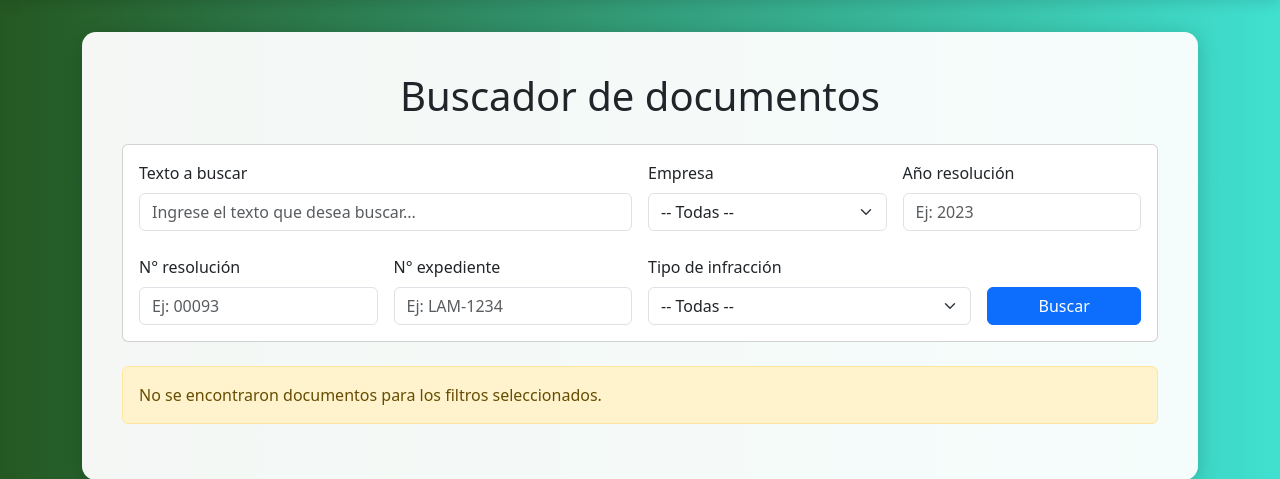
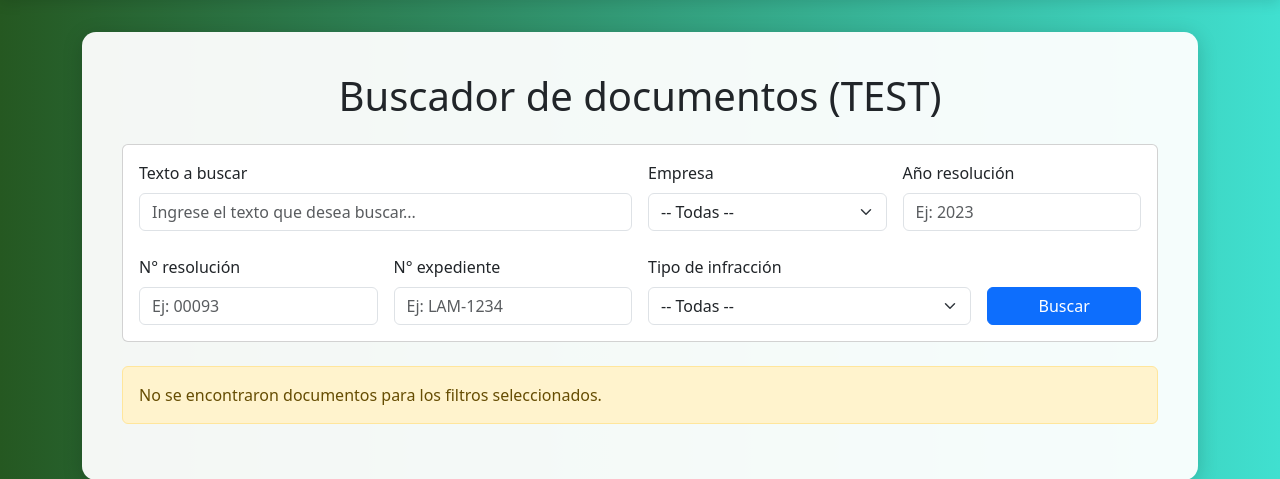
Before and after one commit to oswalsalgomez/Big_Data, a Flask app: page /buscador in a window 1280 px wide. Shown: the part 72-551 px from the top of the page. Run offline with Flask 3, Linux system fonts and the light colour scheme; data that the repository does not hold is empty; parts of the project's set-up code (start-up, migrations or seed data) failed here and were passed over.

Commit message:
se hace prueba

```diff
--- a/Proyecto_final/templates/buscador.html
+++ b/Proyecto_final/templates/buscador.html
@@ -3,7 +3,7 @@
 {% block title %}Buscador - BigData{% endblock %}
 
 {% block content %}
-<h1 class="text-center mb-4">Buscador de documentos</h1>
+<h1 class="text-center mb-4">Buscador de documentos (TEST)</h1>
 
 <!-- FORMULARIO GET -->
 <div class="card mb-4">
```
